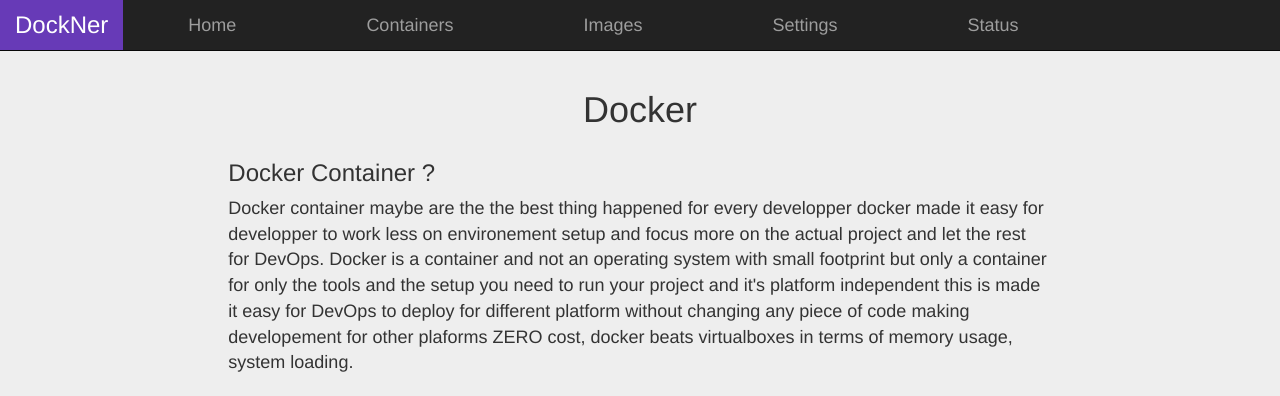
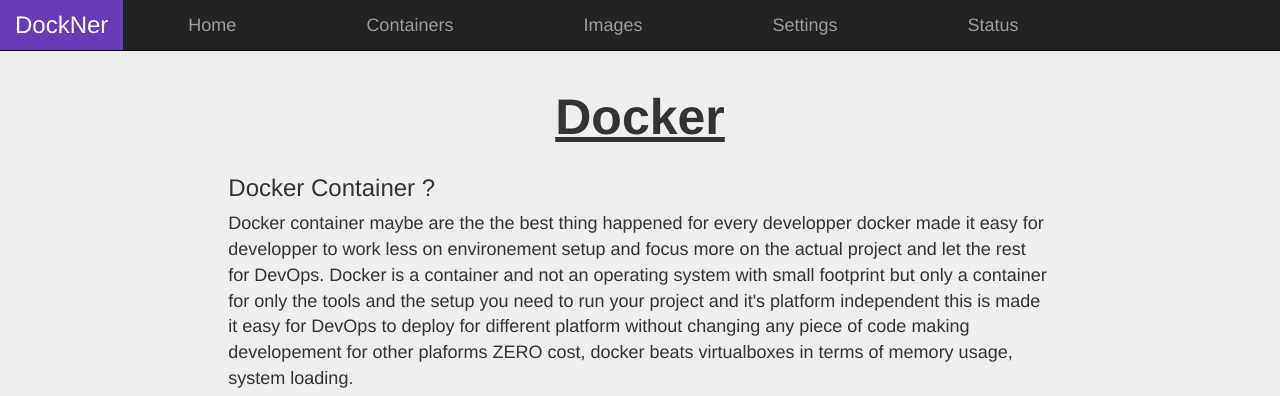
Before and after one commit to hamoudakarim/dockner, a Flask app: page / in a window 1280 px wide. Shown: the top 396 px of the page. Run offline with Flask 2, Linux system fonts and the light colour scheme; some libraries are stand-ins or nearby versions.

Commit message:
another change

```diff
--- a/app/static/style.css
+++ b/app/static/style.css
@@ -27,6 +27,12 @@
 .content p{
   font-size: 18px !important;
 }
+.content h1{
+  font-size: 50px !important;
+  text-decoration: underline !important;
+  font-weight: bold !important;
+
+}
 .footer{
     background-color: #607D8B;
     text-align: center;
```
